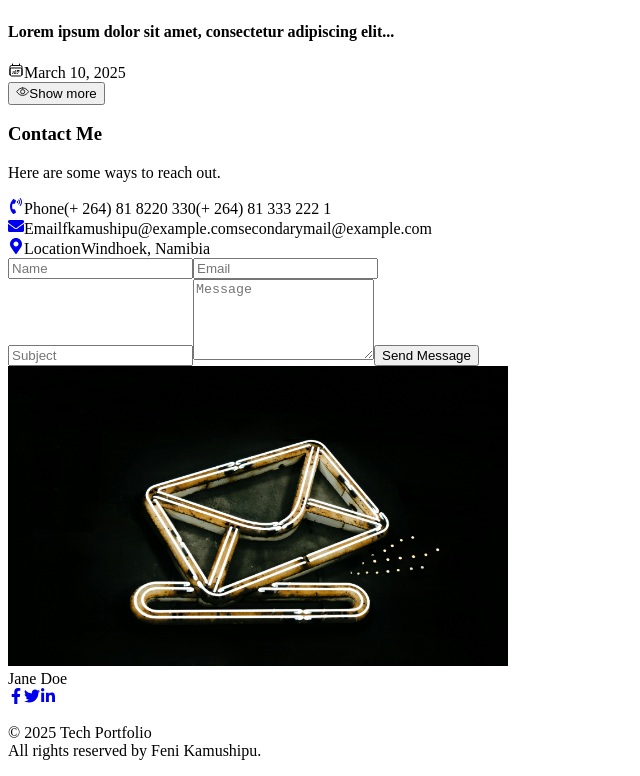
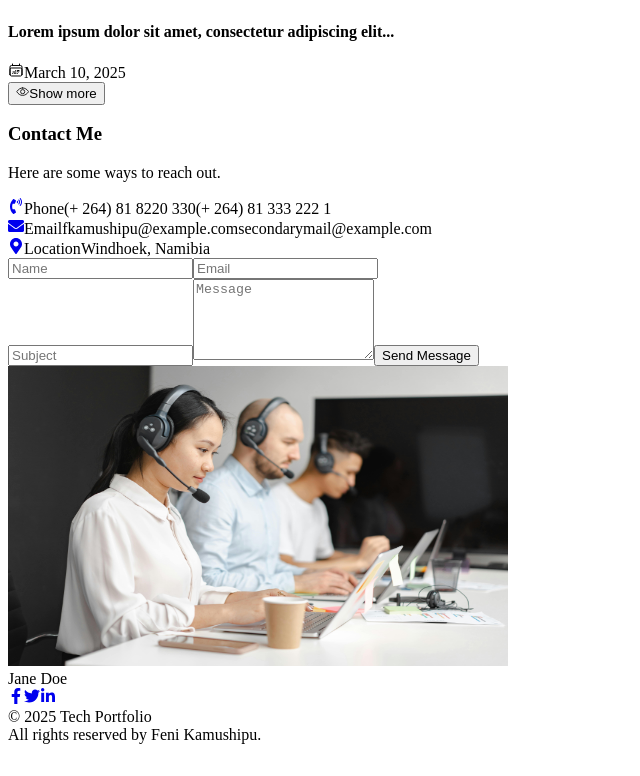
Before and after one commit to fkamushipu/Portifolio1-1, a Next.js app: page / in a window 1280 px wide. Shown: the part 5070-5846 px from the top of the page, without its empty margins (0-640 px from the left). After the commit the page ends 5822 px from the top, so only its background shows below. Built offline with nearby package versions, Linux system fonts and the light colour scheme.

Commit message:
updated contact photo

```diff
--- a/components/sections/Feedback.tsx
+++ b/components/sections/Feedback.tsx
@@ -95,7 +95,7 @@ export default function Feedback() {
         {/* Picture */}
         <div className="">
           <Image
-            src="/postmail.jpg"
+            src="/contactme.jpg"
             alt="Feedback"
             className=""
             width={500}
--- a/components/sections/Footer.tsx
+++ b/components/sections/Footer.tsx
@@ -24,11 +24,11 @@ export default function Footer() {
 
       {/* Copyright Information */}
       <span className="flex justify-center items-center py-4">
-        <p className="flex">
+        <div className="flex">
           © <span className="text-[#FF6A3D] px-2"> 2025 </span> Tech Portfolio{" "}
           <div className="w-px h-4 bg-gray-300 mx-4" /> All rights reserved by{" "}
           <span className="text-[#FF6A3D] px-2"> Feni Kamushipu.</span>
-        </p>
+        </div>
       </span>
     </footer>
   );
```
Also changed, not shown: public/contactme.jpg (added).
